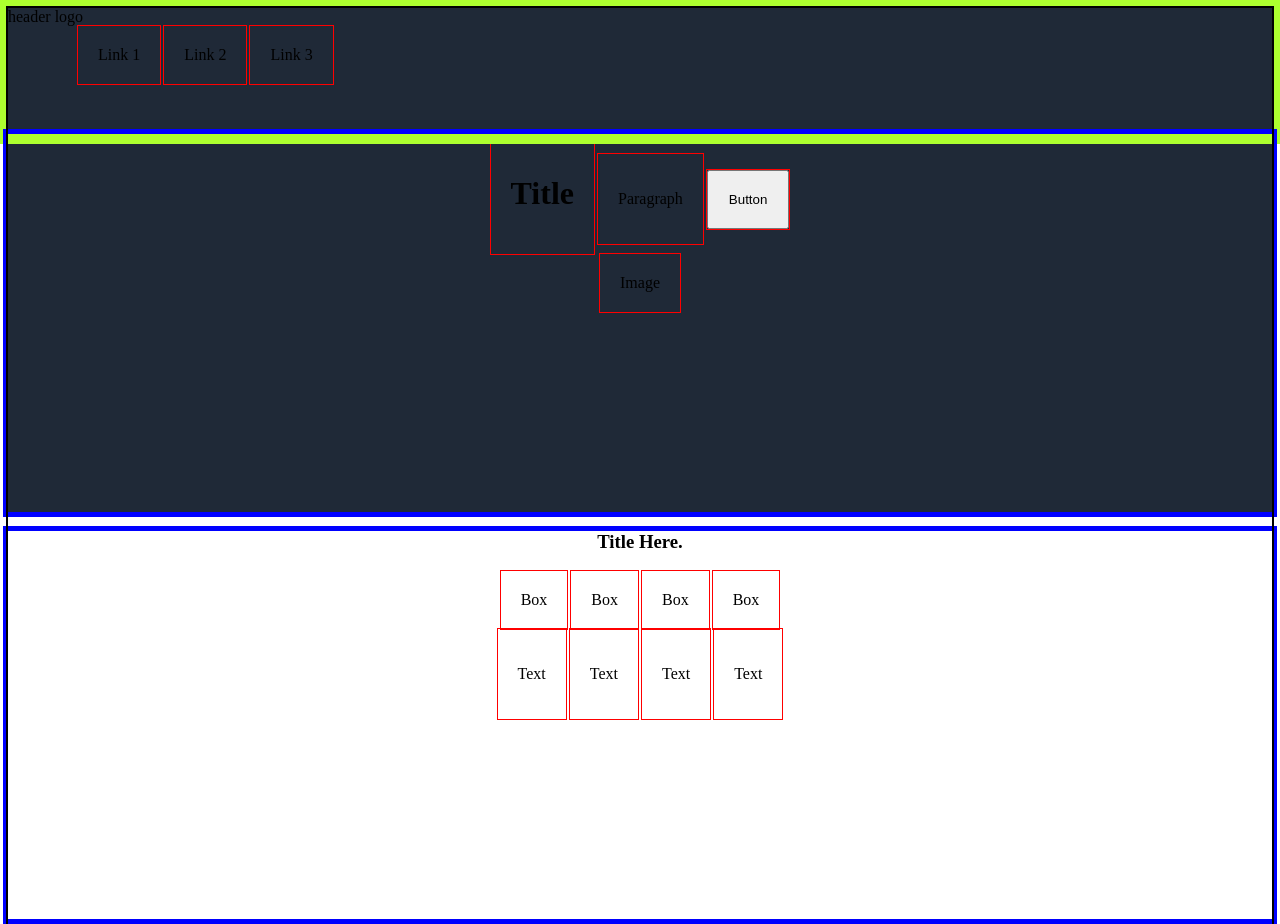
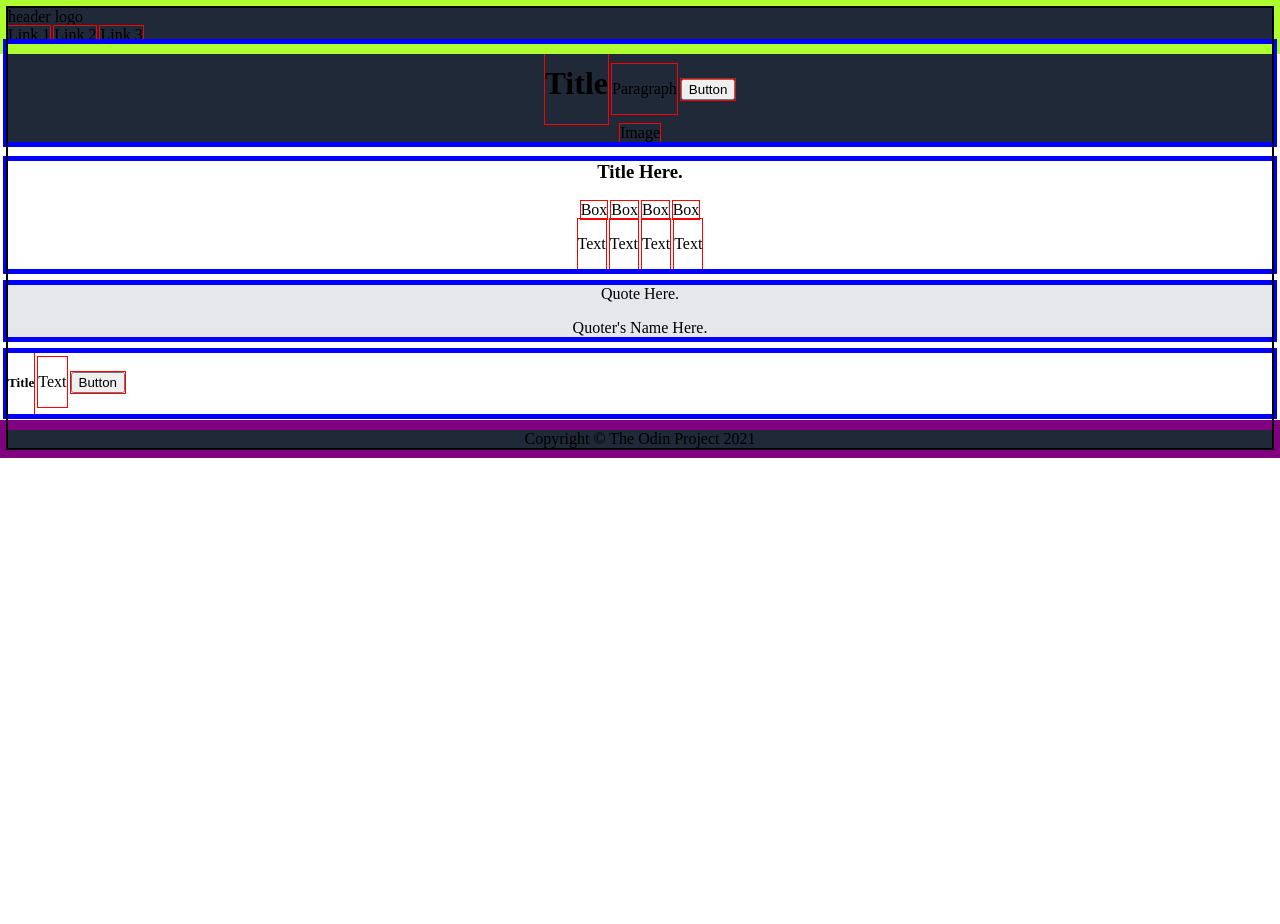
Before and after one commit to Junai-3/landingPageProject, a website built with Vite: page index.html in a window 1280 px wide. Shown: the top 924 px of the page. After the commit the page ends 800 px from the top, so only its background shows below. Built offline with nearby package versions, Linux system fonts and the light colour scheme.

Commit message:
CSS styles, categorising divs clearly by main-divs and child divs

```diff
--- a/index.html
+++ b/index.html
@@ -9,8 +9,10 @@
   <body>
 
     <div class="header">
-      <div class="main-div">header logo</div>
-      <div class="parent main-div">
+      <div class="main-div">
+        header logo
+      </div>
+      <div class="main-div">
         <div class="child">Link 1</div>
         <div class="child">Link 2</div>
         <div class="child">Link 3</div>
@@ -18,12 +20,12 @@
     </div>
 
     <div class="body-section first">
-      <div class="parent main-div">
+      <div class="main-div">
         <div class="child"><h1>Title</h1></div>
         <div class="child"><p>Paragraph</p></div>
         <button class="child">Button</button>
       </div>
-      <div class="parent main-div">
+      <div class="main-div">
         <div class="child">Image</div>
       </div>
     </div>
@@ -32,13 +34,13 @@
       <div class="main-div">
         <h3>Title Here.</h3>
       </div>
-      <div class="parent main-div">
+      <div class="main-div">
         <div class="child">Box</div>
         <div class="child">Box</div>
         <div class="child">Box</div>
         <div class="child">Box</div>
       </div>
-      <div class="parent main-div">
+      <div class="main-div">
         <div class="child">
           <p>Text</p>
         </div>
@@ -64,7 +66,7 @@
     </div>
 
     <div class="body-section fourth">
-      <div class="parent main-div">
+      <div class="main-div">
         <div class="child">
           <h5>
             Title
--- a/src/style.css
+++ b/src/style.css
@@ -2,21 +2,19 @@ body {
     outline: 2px solid black;
 }
 
-div.header {
+.header {
     outline: 10px solid greenyellow;
     background-color: #1f2937;
-    padding-bottom: 50px;
 }
 
 div.body-section {
     outline: 5px solid blue;
-    padding-bottom: 200px;
+
 }
 
 div.footer {
     outline: 10px solid purple;
     background-color: #1f2937;
-    padding-bottom: 50px;
     text-align: center;
 }
 
@@ -37,15 +35,4 @@ div.body-section.third {
 div .child {
     outline: 1px solid red;
     display: inline-block;
-    padding: 20px;
 }
-
-div .parent {
-    display: block;
-    text-align: center;
-}
-
-.header .parent {
-    display: inline-block;
-    padding-left: 70px;
-}
```
